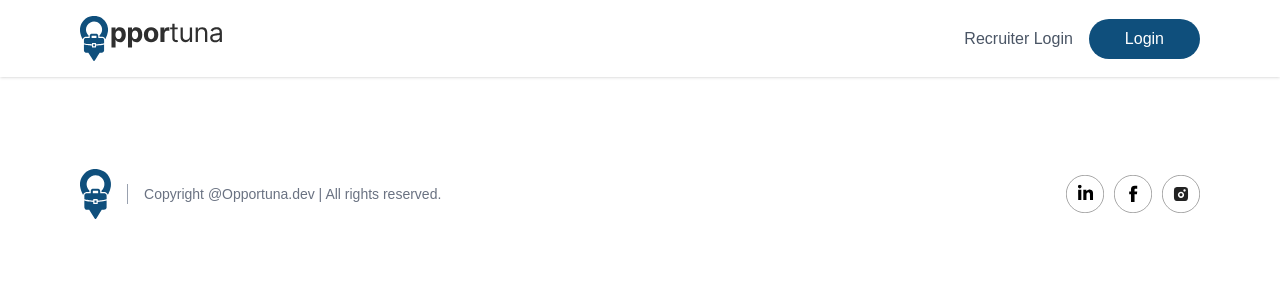
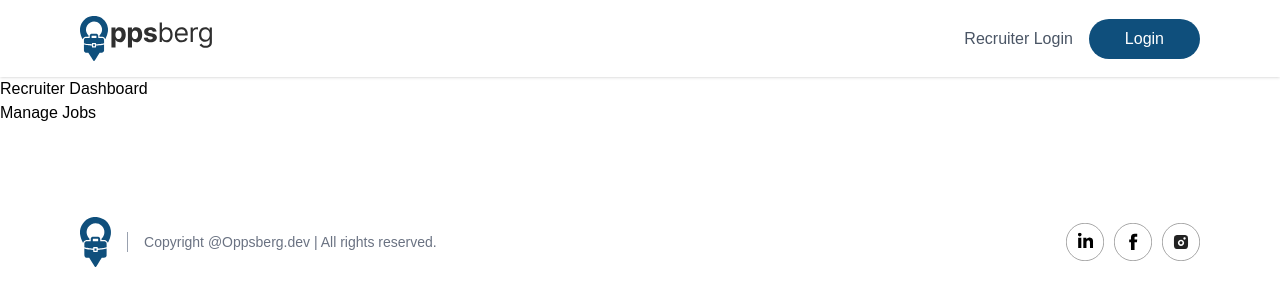
Before and after one commit to krAryn/Opportuna, a React (Vite) app in the folder client/: page /recruiter-dashboard/manage-jobs in a window 1280 px wide. Shown: the top 306 px of the page. Built offline with nearby package versions, Linux system fonts and the light colour scheme; no server answers.

Commit message:
Initialize recruiters' pages

```diff
--- a/client/index.html
+++ b/client/index.html
@@ -4,7 +4,7 @@
     <meta charset="UTF-8" />
     <link rel="icon" type="image/svg+xml" href="/favicon.svg" />
     <meta name="viewport" content="width=device-width, initial-scale=1.0" />
-    <title>Opportuna - Explore, Apply, and Get to work with top MNCs, Today!</title>
+    <title>Oppsberg - Explore, Apply, and Get to work with top MNCs, Today!</title>
   </head>
   <body>
     <div id="root"></div>
--- a/client/src/App.jsx
+++ b/client/src/App.jsx
@@ -7,6 +7,10 @@ import Navbar from './components/Navbar'
 import Footer from './components/Footer'
 import RecruiterLogin from './components/recruiter/RecruiterLogin'
 import { useAppContext } from './context/AppContext'
+import AddJob from './pages/recruiter/AddJob'
+import Dashboard from './pages/recruiter/Dashboard'
+import ManageJobs from './pages/recruiter/ManageJobs'
+import ViewApplications from './pages/recruiter/ViewApplications'
 
 const App = () => {
 
@@ -19,6 +23,12 @@ const App = () => {
         <Route path="/home" element={<Home />} />
         <Route path="/apply-job/:id" element={<ApplyJobs />} />
         <Route path="/applications" element={<Applications />} />
+        <Route path="/recruiter-dashboard" element={<Dashboard />}>
+          <Route index element={<AddJob />} />
+          <Route path="manage-jobs" element={<ManageJobs />} />
+          <Route path="view-applications" element={<ViewApplications />} />
+        </Route>
+
       </Routes>
       <Footer />
     </div>
--- a/client/src/components/Footer.jsx
+++ b/client/src/components/Footer.jsx
@@ -8,7 +8,7 @@ const Footer = () => {
       <img src={assets.logo_mobile} className='h-[50px]' alt="" />
       {/* <img src={assets.logo} className='h-[40px] md:h-[45px] cursor-pointer' alt="" /> */}
 
-      <p className='flex-1 border-l border-gray-400 pl-4 text-sm text-gray-500 max-sm:hidden'>Copyright @Opportuna.dev | All rights reserved.</p>
+      <p className='flex-1 border-l border-gray-400 pl-4 text-sm text-gray-500 max-sm:hidden'>Copyright @Oppsberg.dev | All rights reserved.</p>
       <div className='flex gap-2.5'>
         <img width={38} src={assets.linked_icon} alt="" />
         <img width={38} src={assets.facebook_icon} alt="" />
--- a/client/src/components/Navbar.jsx
+++ b/client/src/components/Navbar.jsx
@@ -27,7 +27,7 @@ const Navbar = () => {
                     ) : (
 
                         <div className='flex gap-4 max-sm:text-xs'>
-                            <button onClick={(e) => {e.stopPropagation(); setShowRecruiterLogin(true);}} className='text-gray-600'>Recruiter Login</button>
+                            <button onClick={(e) => {e.stopPropagation(); setShowRecruiterLogin(true);}} className='text-gray-600 cursor-pointer'>Recruiter Login</button>
                             <button onClick={() => {
                                 openSignIn()
                             }} className='bg-primary hover:bg-primary-dull transition cursor-pointer text-white px-6 sm:px-9 py-2 rounded-full'>Login</button>
--- a/client/src/components/recruiter/RecruiterLogin.jsx
+++ b/client/src/components/recruiter/RecruiterLogin.jsx
@@ -41,27 +41,28 @@ const RecruiterLogin = () => {
 
     return showRecruiterLogin && (
         <div onClick={() => setShowRecruiterLogin(false)} className='h-[100vh] w-[100vw] absolute z-10 bg-black/50 backdrop-blur-xs flex justify-center items-center'>
-            <div onClick={e => e.stopPropagation()} className='bg-white rounded-xl shadow-2xl m-10 p-10 text-slate-500'>
+            <div onClick={e => e.stopPropagation()} className='bg-white rounded-xl relative shadow-2xl m-10 p-10 text-slate-500 transition-[height]'>
+                <img src={assets.cross_icon} className='absolute right-8 top-8 cursor-pointer' onClick={() => setShowRecruiterLogin(false)} alt="" />
                 <form onSubmit={handleSubmit(onSubmit)}>
 
                     {
                         formType === "Log In"
                             ? <h2 className='text-center text-2xl text-neutral-700 font-medium'>Recruiter Log In</h2>
-                            : <h2 className='text-center text-2xl text-neutral-700 font-medium'>Hey there,</h2>
+                            : <h2 className='text-left text-2xl text-neutral-700 font-medium'>Hey there,</h2>
                     }
 
 
                     {
                         formType === "Log In"
                             ? <p className='text-sm'>Welcome back! Please sign In to continue</p>
-                            : <p className='text-sm'>Welcome Recruiter! Please Register to continue</p>
+                            : <p className='text-sm'>Welcome Recruiter, Please Register to continue</p>
                     }
 
 
                     <div>
 
                     {formType === "Register" && (
-                            <div className='flex items-center justify-center gap-4 my-5'>
+                            <div className='flex items-center gap-4 my-5'>
                                 <label htmlFor="image">
                                 <img className='w-16 rounded-full' src={image ? URL.createObjectURL(image):assets.upload_area} alt="" />
                                 <input
@@ -72,7 +73,10 @@ const RecruiterLogin = () => {
                                     hidden
                                 />
                                 </label>
-                                <p>Upload Company <br />Logo</p>
+                                <p>
+                                    Upload Company Logo <br />
+                                    <span className='text-[15px] text-red-500'>File size should be less than 50KB</span>
+                                </p>
                             </div>
                     )}
 
--- /dev/null
+++ b/client/src/pages/recruiter/AddJob.jsx
@@ -0,0 +1,11 @@
+import React from 'react'
+
+const AddJob = () => {
+  return (
+    <div>
+        Add Job
+    </div>
+  )
+}
+
+export default AddJob
--- /dev/null
+++ b/client/src/pages/recruiter/Dashboard.jsx
@@ -0,0 +1,13 @@
+import React from 'react'
+import { Outlet } from 'react-router'
+
+const Dashboard = () => {
+  return (
+    <div>
+        Recruiter Dashboard
+        <Outlet />
+    </div>
+  )
+}
+
+export default Dashboard
--- /dev/null
+++ b/client/src/pages/recruiter/ManageJobs.jsx
@@ -0,0 +1,11 @@
+import React from 'react'
+
+const ManageJobs = () => {
+  return (
+    <div>
+      Manage Jobs
+    </div>
+  )
+}
+
+export default ManageJobs
--- /dev/null
+++ b/client/src/pages/recruiter/ViewApplications.jsx
@@ -0,0 +1,11 @@
+import React from 'react'
+
+const ViewApplications = () => {
+  return (
+    <div>
+      View Applications
+    </div>
+  )
+}
+
+export default ViewApplications
```
Also changed, not shown: client/src/assets/logo.svg.
